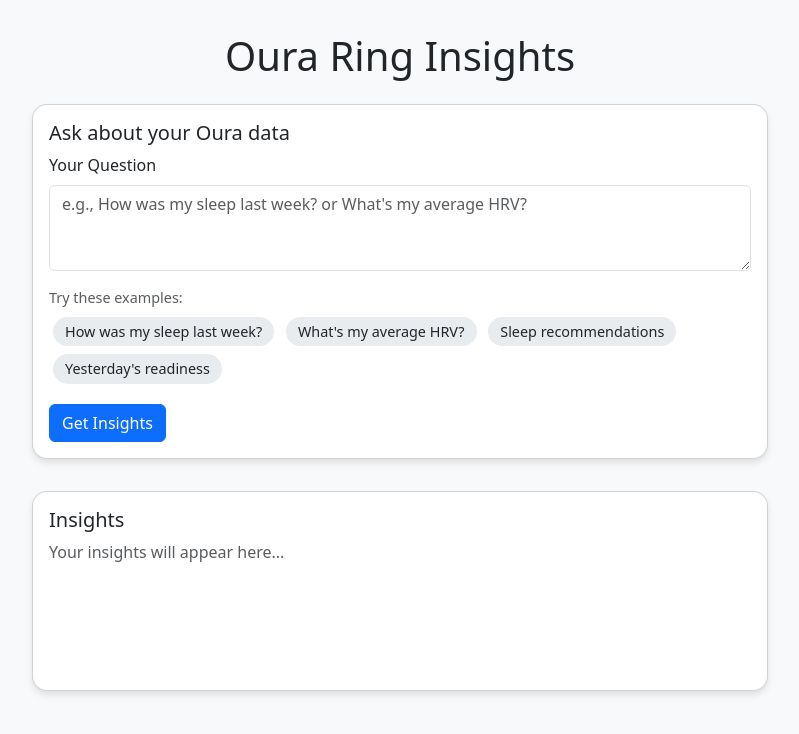
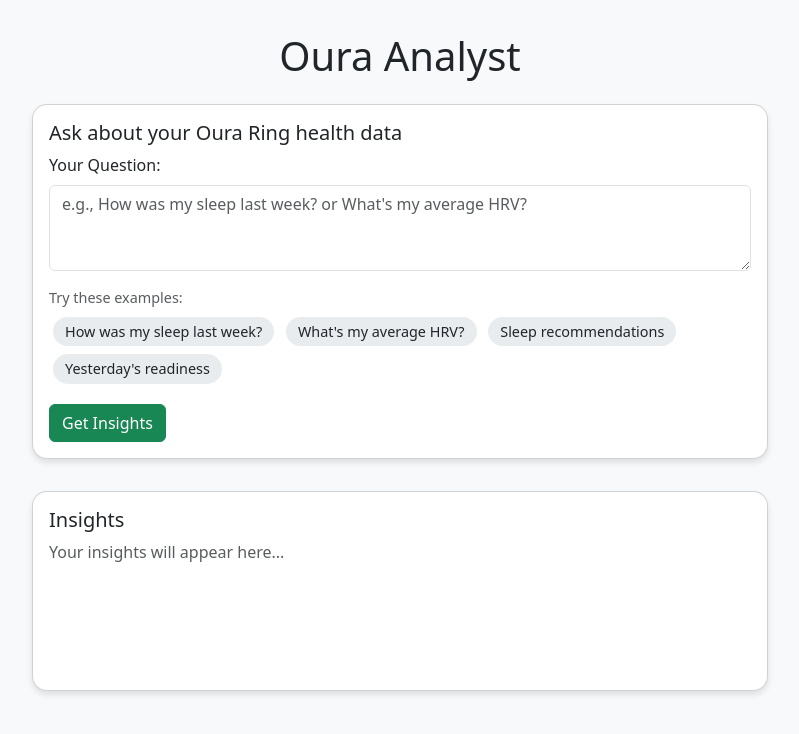
Before and after one commit to streakh/OuraAnalyst, a website: page frontend/index.html in a window 1280 px wide. Shown: the whole page, without its empty margins (240-1039 px from the left). Drawn offline with nearby package versions, Linux system fonts and the light colour scheme.

Commit message:
small ui/ux changes

```diff
--- a/frontend/index.html
+++ b/frontend/index.html
@@ -3,7 +3,7 @@
 <head>
     <meta charset="UTF-8">
     <meta name="viewport" content="width=device-width, initial-scale=1.0">
-    <title>Oura Ring Insights</title>
+    <title>Oura Analyst</title>
     <link href="https://cdn.jsdelivr.net/npm/bootstrap@5.3.0-alpha1/dist/css/bootstrap.min.css" rel="stylesheet">
     <style>
         body {
@@ -75,16 +75,16 @@
 </head>
 <body>
     <div class="container">
-        <h1 class="text-center mb-4">Oura Ring Insights</h1>
+        <h1 class="text-center mb-4">Oura Analyst</h1>
 
         <div class="row">
             <div class="col-md-8 offset-md-2">
                 <div class="card query-card">
                     <div class="card-body">
-                        <h5 class="card-title">Ask about your Oura data</h5>
+                        <h5 class="card-title">Ask about your Oura Ring health data</h5>
                         <form id="queryForm">
                             <div class="mb-3">
-                                <label for="queryInput" class="form-label">Your Question</label>
+                                <label for="queryInput" class="form-label">Your Question:</label>
                                 <textarea class="form-control" id="queryInput" rows="3" placeholder="e.g., How was my sleep last week? or What's my average HRV?"></textarea>
                                 <div class="query-examples">
                                     <p class="text-muted mb-1">Try these examples:</p>
@@ -94,7 +94,7 @@
                                     <span class="example-chip" data-query="What was my readiness score yesterday?">Yesterday's readiness</span>
                                 </div>
                             </div>
-                            <button type="submit" class="btn btn-primary">Get Insights</button>
+                            <button type="submit" class="btn btn-success">Get Insights</button>
                         </form>
                     </div>
                 </div>
@@ -178,7 +178,7 @@
                               <strong>Date range:</strong> ${data.metadata.dateRange.start}
                               &nbsp;&rarr;&nbsp; ${data.metadata.dateRange.end}<br>
                               <strong>Categories:</strong> ${data.metadata.queryType.join(', ')}
-
+                              <br>
                               <button id="showRawBtn" class="btn btn-outline-secondary btn-sm mt-2">
                                  See full JSON
                               </button>
@@ -223,6 +223,16 @@
                 document.getElementById('loadingIndicator').style.display = 'none';
             }
         });
+
+        // Add listener for Enter key in textarea
+        document.getElementById('queryInput').addEventListener('keydown', function(event) {
+            // Check if Enter key was pressed WITH the Meta (Cmd) or Ctrl key
+            if (event.key === 'Enter' && (event.metaKey || event.ctrlKey)) {
+                // Prevent default behavior (potentially submitting the form natively, though less likely in textarea)
+                event.preventDefault();
+                document.getElementById('queryForm').querySelector('button[type="submit"]').click();
+            }
+        });
     </script>
 </body>
 </html>
```
